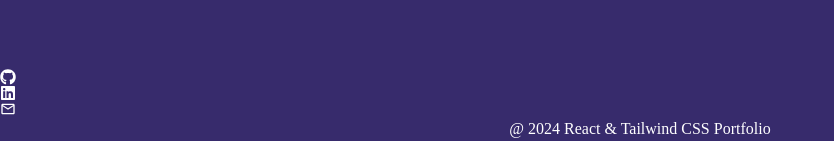
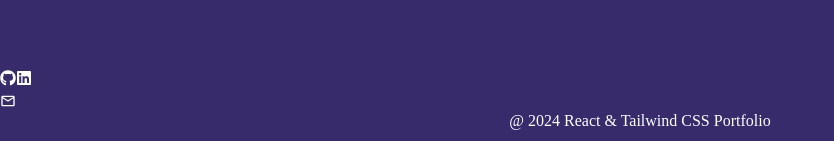
Before and after one commit to benkyli/portfolio, a React (Vite) app: page / in a window 1280 px wide. Shown: the part 4039-4180 px from the top of the page, without its empty margins (0-834 px from the left). Built offline with nearby package versions, Linux system fonts and the light colour scheme.

Commit message:
added links to the social icons

```diff
--- a/src/Contact.jsx
+++ b/src/Contact.jsx
@@ -3,13 +3,18 @@ import { MdOutlineEmail } from "react-icons/md";
 import ContactForm from './ContactForm.jsx'
 
 export default function Contact() {
+    const openInNewTab  = (url) => {
+        const newTab = window.open(url, '_blank',  'noopener,noreferrer');
+        if (newTab) newTab.opener = null
+    }
+
     return (
         <div className='contact section'>
             <h2 className='heading'>Contact</h2>
             <ContactForm />
             <div className='socials'>
-                <FaGithub />
-                <FaLinkedin />
+                <button onClick={() => openInNewTab('https://github.com/benkyli')}><FaGithub /></button>
+                <button onClick={() => openInNewTab('https://www.linkedin.com/in/benjamin-li-73b622295')}><FaLinkedin /></button>
                 <a href='mailto:benjaminli@hotmail.ca'>
                     <MdOutlineEmail />
                 </a>
```
